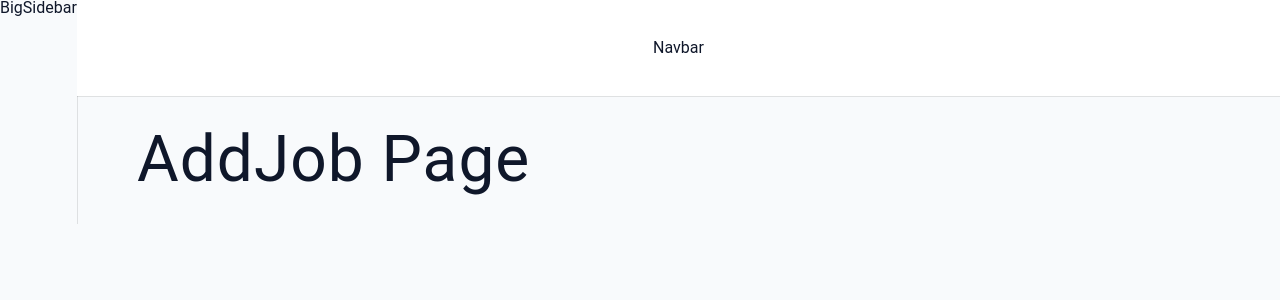
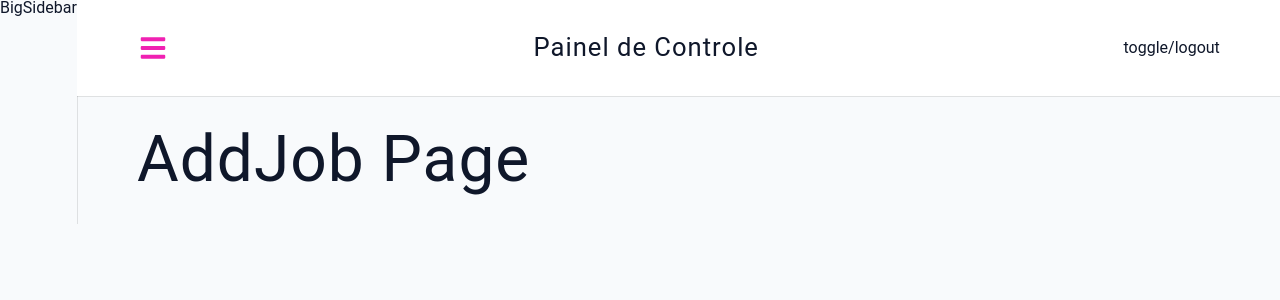
Before and after one commit to brseghese/sm-mern-stack-course, a React (Vite) app in the folder client/: page /dashboard in a window 1280 px wide. Shown: the top 300 px of the page. Built offline with nearby package versions, Linux system fonts and the light colour scheme.

Commit message:
client - navbar structure

```diff
--- a/client/src/components/Navbar.jsx
+++ b/client/src/components/Navbar.jsx
@@ -1,7 +1,25 @@
 import Wrapper from '../assets/wrappers/Navbar';
+import { FaBars } from 'react-icons/fa';
+import Logo from './Logo';
+import { useDashboardContext } from '../pages/DashboardLayout';
 
 const Navbar = () => {
-  return <Wrapper>Navbar</Wrapper>;
+  const { toggleSidebar } = useDashboardContext();
+
+  return (
+    <Wrapper>
+      <nav className='nav-center'>
+        <button type='button' className='toggle-btn' onClick={toggleSidebar}>
+          <FaBars />
+        </button>
+        <div>
+          <Logo />
+          <h4 className='logo-text'>Painel de Controle</h4>
+        </div>
+        <div className='btn-container'>toggle/logout</div>
+      </nav>
+    </Wrapper>
+  );
 };
 
 export default Navbar;
```
